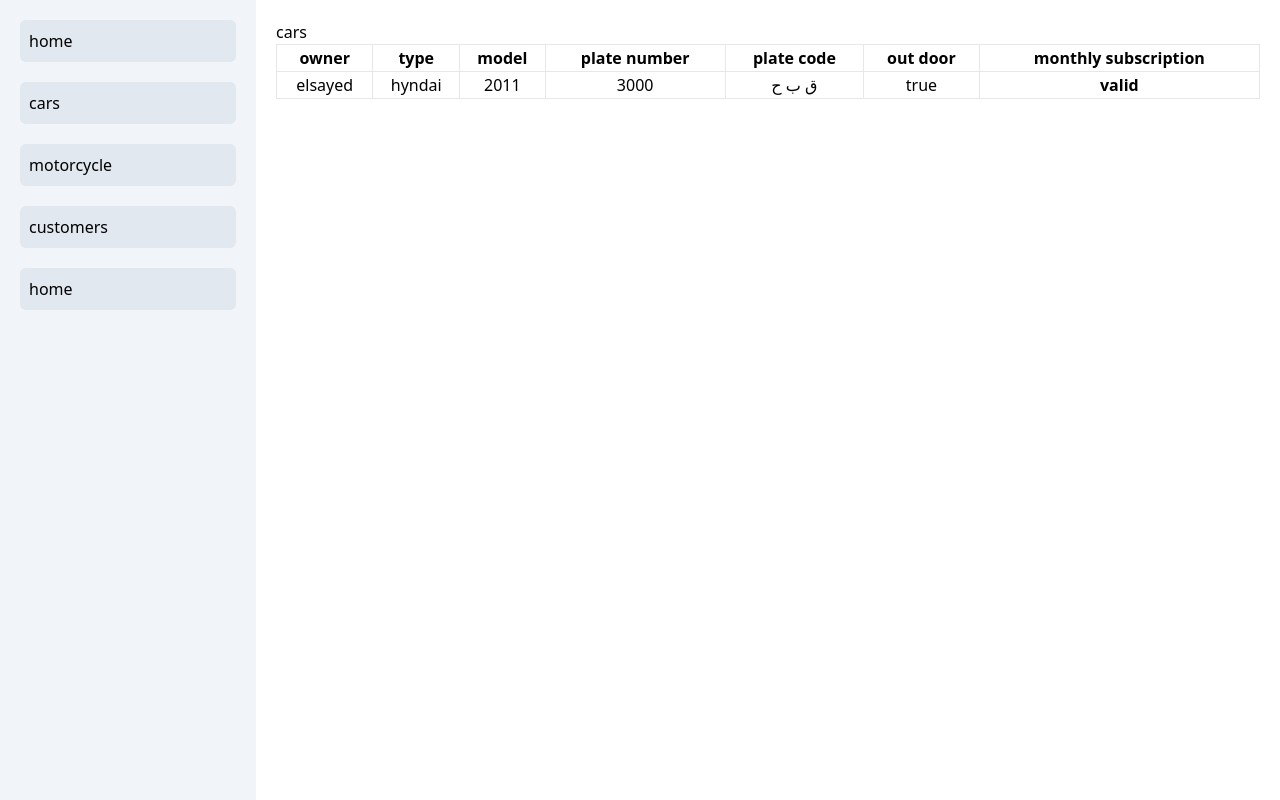
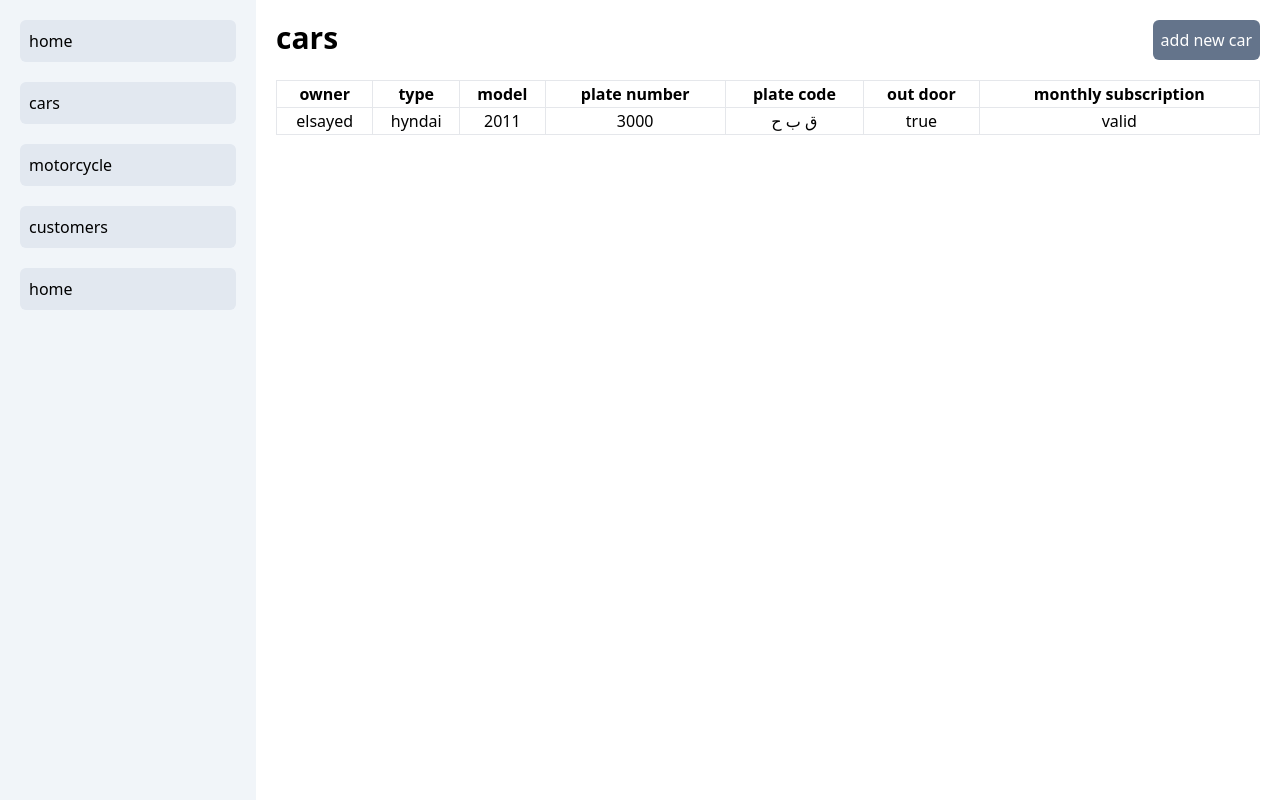
Before and after one commit to Elsayed-Rady-Elsayed/GARAGE-SYSTEM, a React (Vite) app: page /cars in a window 1280 px wide. Built offline with nearby package versions, Linux system fonts and the light colour scheme.

Commit message:
add start

```diff
--- a/src/App.jsx
+++ b/src/App.jsx
@@ -1,8 +1,9 @@
 import { Route, Routes } from "react-router-dom";
 import Home from "./views/Home";
-import Cars from "./views/Cars";
+import Cars from "./views/cars/Cars";
 import Motorcycle from "./views/Motorcycle";
 import Customers from "./views/Customers";
+import AddCar from "./views/cars/AddCar";
 
 function App() {
   return (
@@ -18,6 +19,7 @@ function App() {
         />
         <Route path="/" element={<Home />}>
           <Route path="cars" element={<Cars />} />
+          <Route path="addCar" element={<AddCar />} />
           <Route path="motorcycle" element={<Motorcycle />} />
           <Route path="customers" element={<Customers />} />
         </Route>
--- /dev/null
+++ b/src/views/cars/AddCar.jsx
@@ -0,0 +1,7 @@
+import React from "react";
+
+const AddCar = () => {
+  return <div></div>;
+};
+
+export default AddCar;
--- a/src/views/Cars.jsx
+++ b/src/views/cars/Cars.jsx
@@ -1,9 +1,15 @@
 import React from "react";
+import { Link } from "react-router-dom";
 
 const Cars = () => {
   return (
     <div className="flex-1 md:p-5">
-      <h2>cars</h2>
+      <div className="flex justify-between mb-5">
+        <h2 className="text-3xl font-bold">cars</h2>
+        <Link to={"/addCar"} className="bg-slate-500 text-white p-2 rounded-md">
+          add new car
+        </Link>
+      </div>
       <table className="table-auto border w-full border-collapse">
         <tr className="border">
           <th className="border">owner</th>
@@ -21,7 +27,7 @@ const Cars = () => {
           <td className="border text-center">3000</td>
           <td className="border text-center">ق ب ح</td>
           <td className="border text-center">true</td>
-          <th className="border text-center">valid</th>
+          <td className="border text-center">valid</td>
         </tr>
       </table>
     </div>
```
